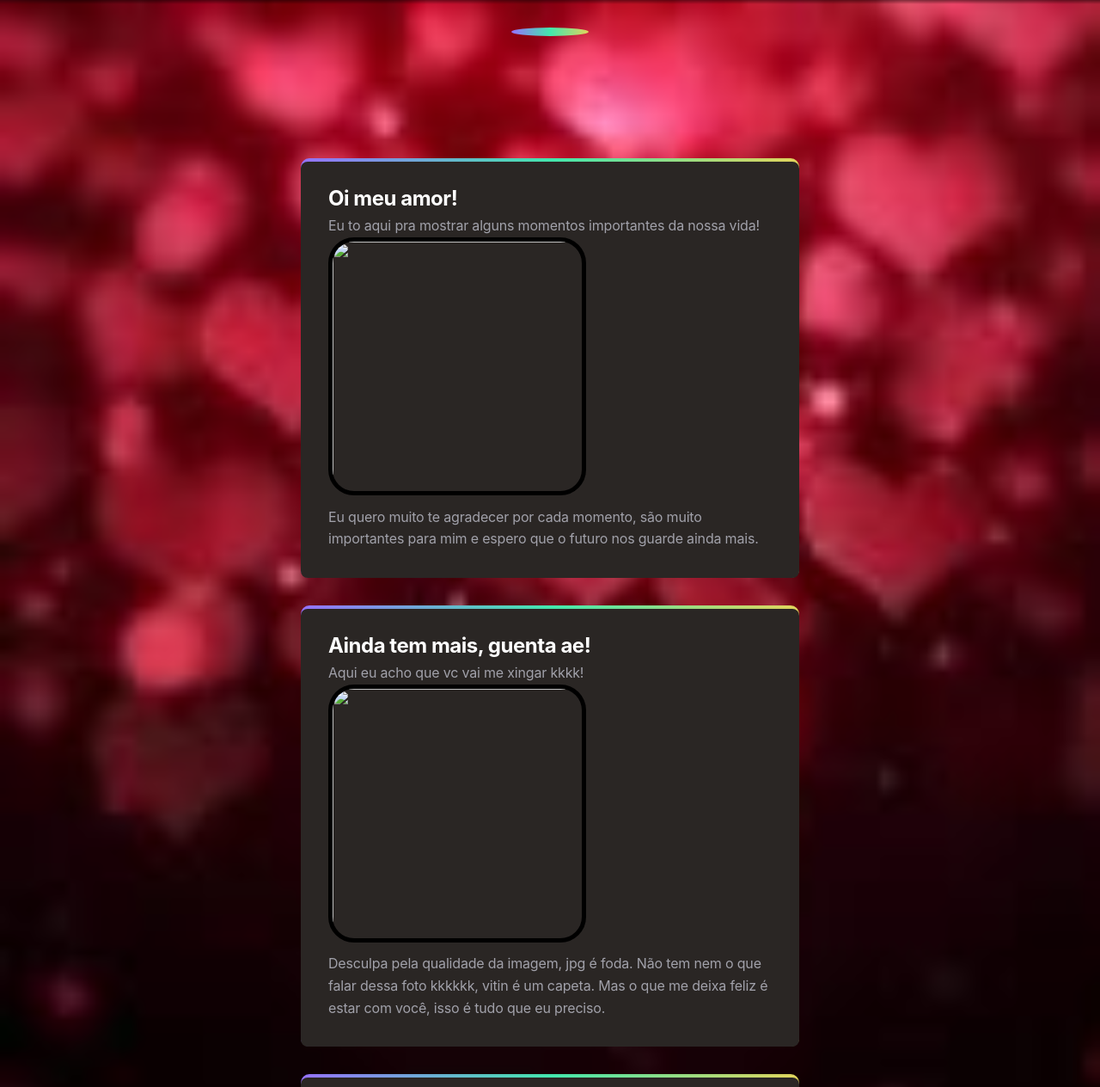
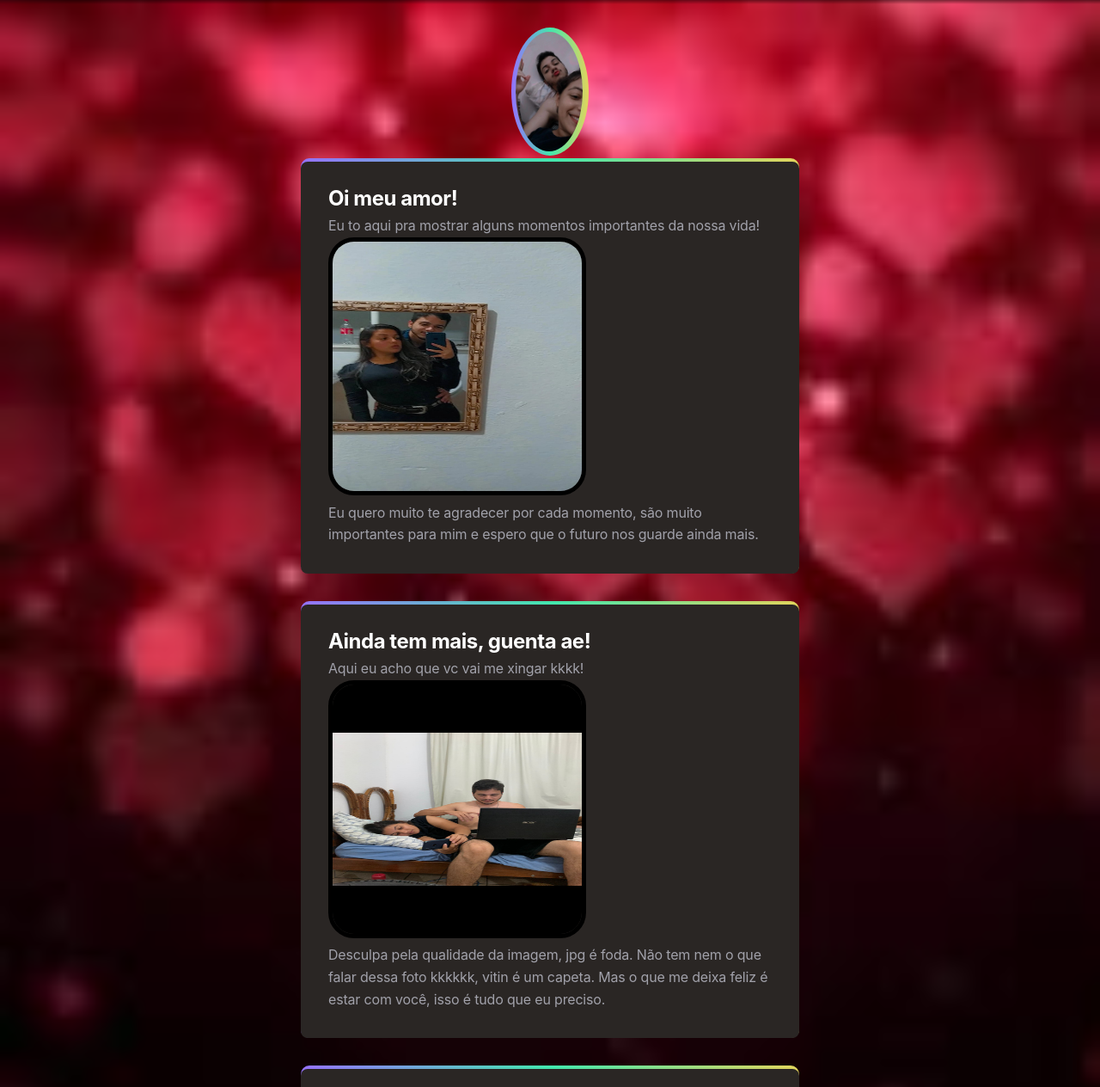
Before and after one commit to davyods/ariane, a plain HTML site: page index.html in a window 1280 px wide. Shown: the top 1264 px of the page at 86% size. Drawn offline with Linux system fonts and the light colour scheme; the site is published under a folder, as on GitHub Pages, so addresses that start at the root find nothing.

Commit message:
Update index.html

```diff
--- a/index.html
+++ b/index.html
@@ -11,7 +11,7 @@
 <body>
     <header>
         <div>
-            <img src="/assets/principal.jpg" alt="">
+            <img src="assets/principal.jpg" alt="">
         </div>
     </header>
 
@@ -21,7 +21,7 @@
                 <h2>Oi meu amor!</h2>
                 <p>Eu to aqui pra mostrar alguns momentos importantes da nossa vida!</p>
                 <img
-                src="/assets/junina.jpg">
+                src="assets/junina.jpg">
                 </img>
                 <p>
                     Eu quero muito te agradecer por cada momento, são muito importantes para mim e espero que o futuro nos guarde ainda mais.
@@ -35,7 +35,7 @@
                 <h2>Ainda tem mais, guenta ae!</h2>
                 <p>Aqui eu acho que vc vai me xingar kkkk!</p>
                 <img
-                src="/assets/deitadinhos.png">
+                src="assets/deitadinhos.png">
                 </img>
                 <p>
                     Desculpa pela qualidade da imagem, jpg é foda.
@@ -51,7 +51,7 @@
                 <h2>Ultima foto, prometo(mas eu gostaria de mais).</h2>
                 <p>Dia que a gente ficou mais doido que o batman.</p>
                 <img
-                src="/assets/servejinha.jpg">
+                src="assets/servejinha.jpg">
                 </img>
                 <p>
                     E como se não bastasse ficar mais doido que o batman, quase mijamo no ônibus.
```
